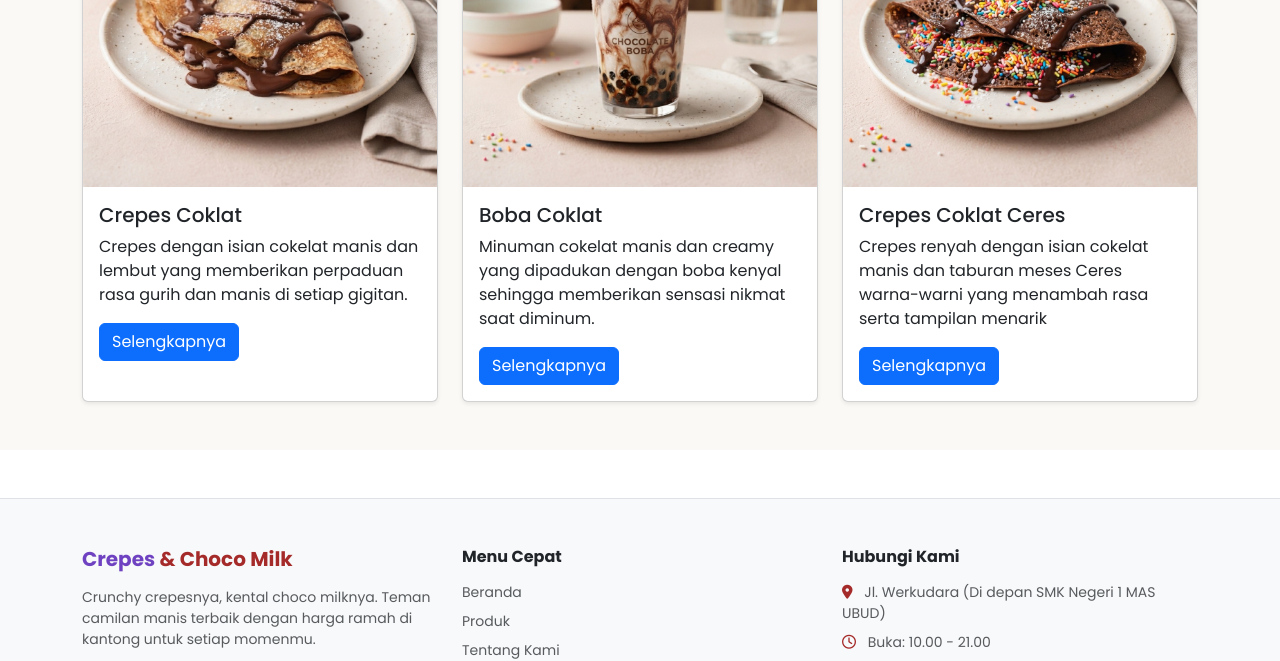
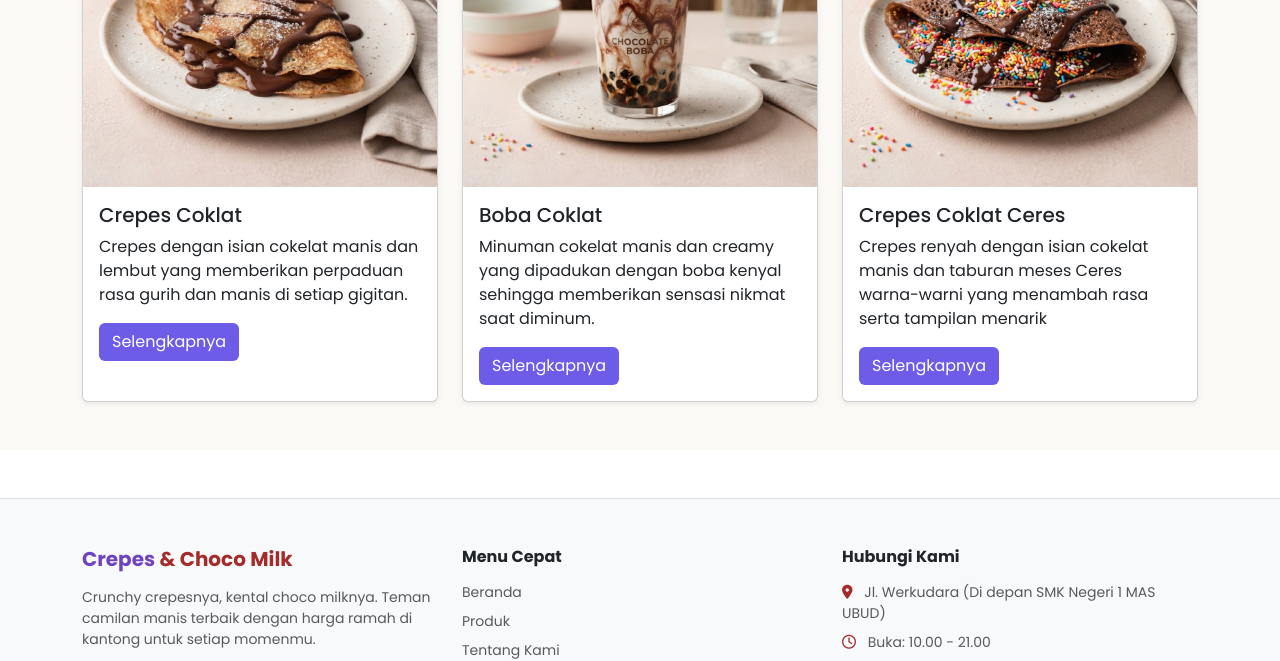
Before and after one commit to ajuss3616-star/Project-Website-UMKM-3, a plain HTML site: page index.html in a window 1280 px wide. Shown: the part 1322-1983 px from the top of the page. Drawn offline with nearby package versions, Linux system fonts and the light colour scheme.

Commit message:
perubahan warna button

```diff
--- a/index.html
+++ b/index.html
@@ -113,7 +113,7 @@
               <h5 class="card-title">Crepes Coklat</h5>
               <p class="card-text">Crepes dengan isian cokelat manis dan lembut yang memberikan perpaduan rasa gurih dan
                 manis di setiap gigitan.</p>
-              <a href="produk.html" class="btn btn-primary">Selengkapnya</a>
+              <a href="produk.html" class="btn" style="background-color: #6c5ce7; color: white;">Selengkapnya</a>
             </div>
           </div>
         </div>
@@ -125,7 +125,7 @@
               <h5 class="card-title">Boba Coklat</h5>
               <p class="card-text">Minuman cokelat manis dan creamy yang dipadukan dengan boba kenyal sehingga
                 memberikan sensasi nikmat saat diminum.</p>
-              <a href="produk.html" class="btn btn-primary">Selengkapnya</a>
+              <a href="produk.html" class="btn" style="background-color: #6c5ce7; color: white;">Selengkapnya</a>
             </div>
           </div>
         </div>
@@ -138,7 +138,7 @@
               <h5 class="card-title">Crepes Coklat Ceres</h5>
               <p class="card-text">Crepes renyah dengan isian cokelat manis dan taburan meses Ceres warna-warni yang
                 menambah rasa serta tampilan menarik</p>
-              <a href="produk.html" class="btn btn-primary">Selengkapnya</a>
+              <a href="produk.html" class="btn" style="background-color: #6c5ce7; color: white;">Selengkapnya</a>
             </div>
           </div>
         </div>
```
